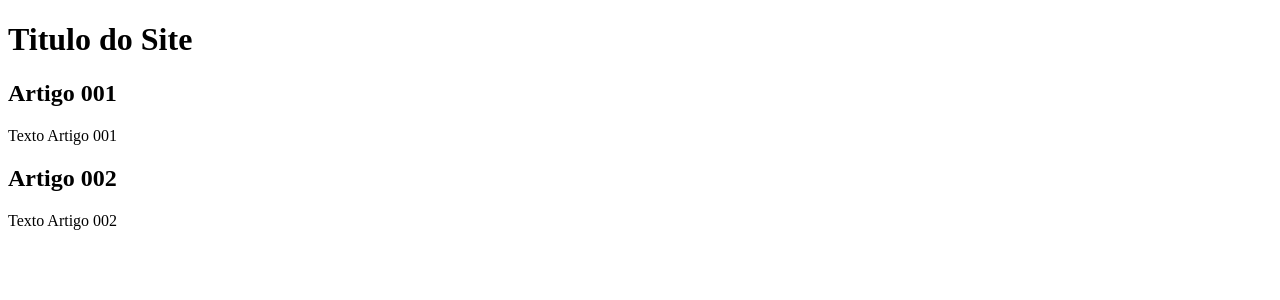
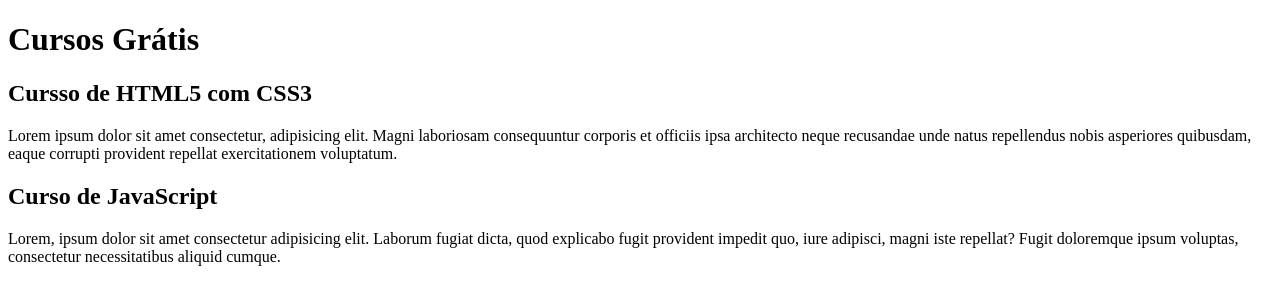
Before and after one commit to Antonioneto0306/projeto-site, a plain HTML site: page index.html in a window 1280 px wide. Drawn offline with Linux system fonts and the light colour scheme.

Commit message:
comecei a escrever conteudo

```diff
--- a/index.html
+++ b/index.html
@@ -7,15 +7,15 @@
 <body>
     <main>
         <head>
-            <h1>Titulo do Site</h1>
+            <h1>Cursos Grátis</h1>
         </head>
         <article>
-            <h2>Artigo 001</h2>
-            <p>Texto Artigo 001</p>
+            <h2>Cursso de HTML5 com CSS3</h2>
+            <p>Lorem ipsum dolor sit amet consectetur, adipisicing elit. Magni laboriosam consequuntur corporis et officiis ipsa architecto neque recusandae unde natus repellendus nobis asperiores quibusdam, eaque corrupti provident repellat exercitationem voluptatum.</p>
         </article>
         <article>
-            <h2>Artigo 002</h2>
-            <p>Texto Artigo 002</p>
+            <h2>Curso de JavaScript</h2>
+            <p>Lorem, ipsum dolor sit amet consectetur adipisicing elit. Laborum fugiat dicta, quod explicabo fugit provident impedit quo, iure adipisci, magni iste repellat? Fugit doloremque ipsum voluptas, consectetur necessitatibus aliquid cumque.</p>
         </article>
     </main>
 
```
